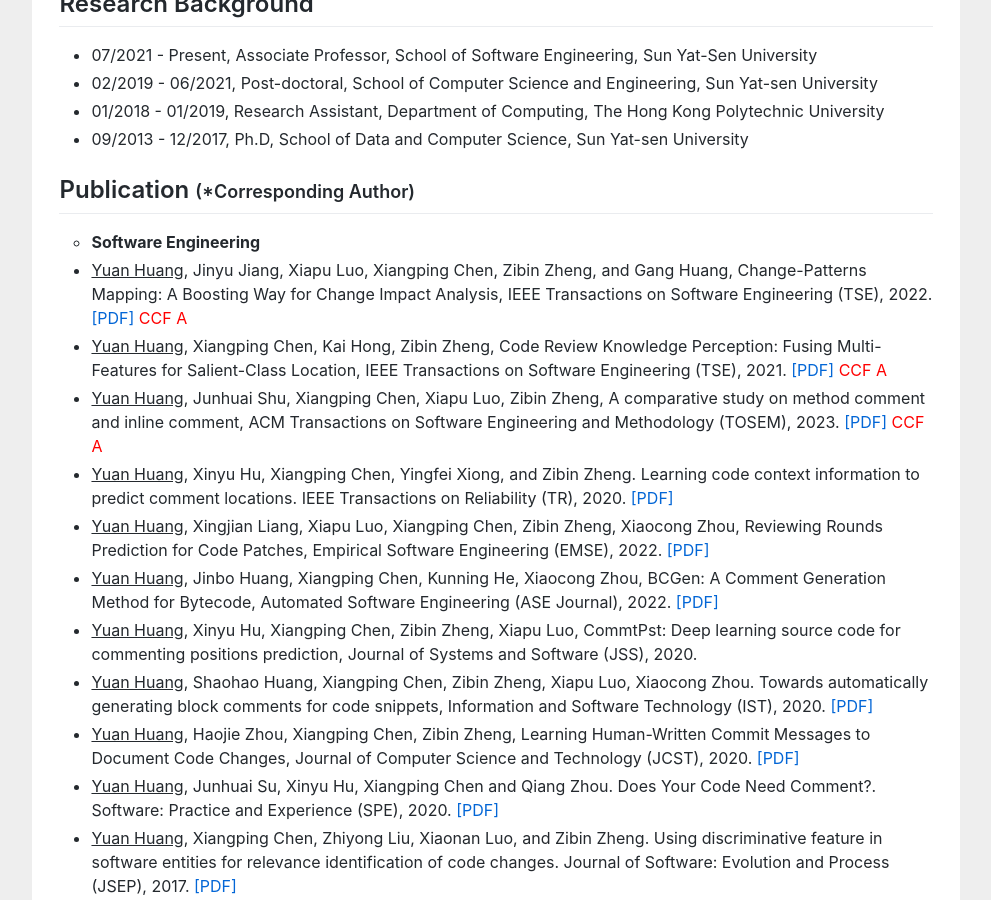
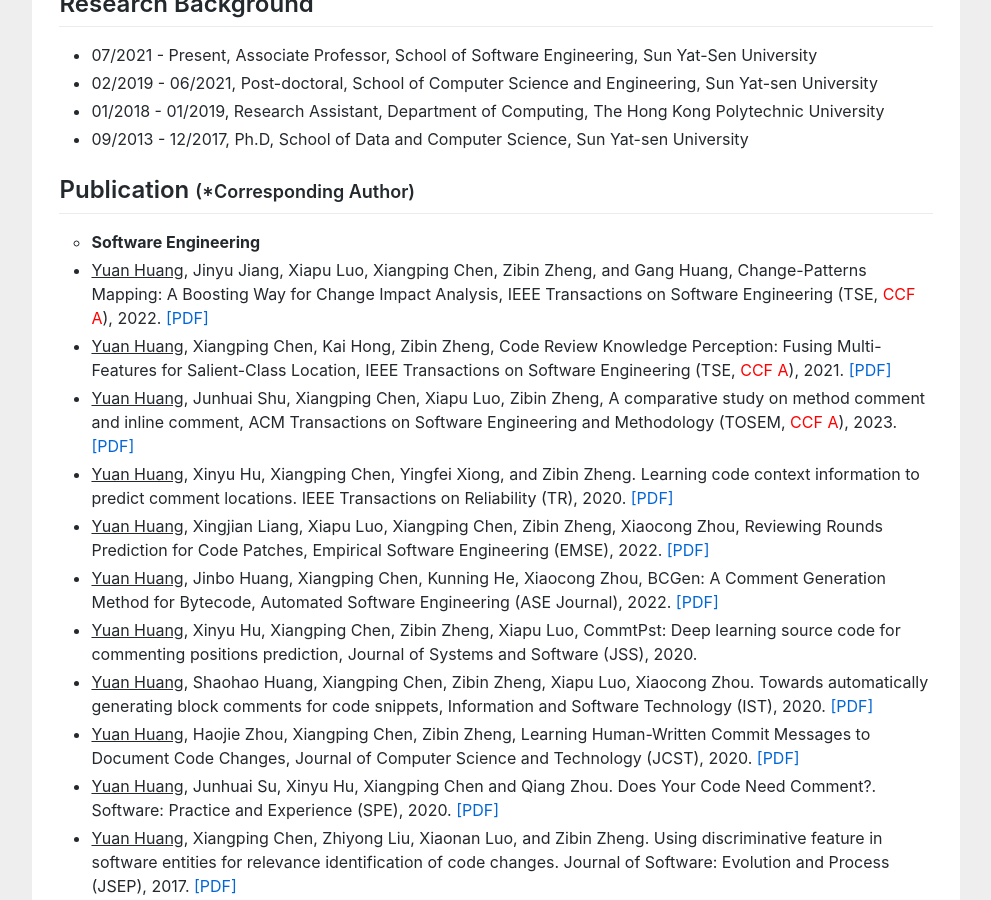
Before and after one commit to huangyuan-hy/huangyuan-hy.github.io, a Jekyll site: the page index.html, which Jekyll copies as it is, in a window 1280 px wide and 900 px high, scrolled down 645 px. Shown: the whole window, without its empty margins (144-1135 px from the left). Built offline with Jekyll 4.4.1, drawn with Linux system fonts in a browser that asks for light colours.

Commit message:
Update index.html

```diff
--- a/index.html
+++ b/index.html
@@ -86,9 +86,9 @@ gtag('config', 'UA-158965281-1');
 
 
 
-<li><u>Yuan Huang</u>, Jinyu Jiang, Xiapu Luo, Xiangping Chen, Zibin Zheng, and Gang Huang, Change-Patterns Mapping: A Boosting Way for Change Impact Analysis, IEEE Transactions on Software Engineering (TSE), 2022. <a href="https://ieeexplore.ieee.org/stamp/stamp.jsp?arnumber=9354949">[PDF] </a> <a href="" style="color:red;"> CCF A</a></li>
-<li><u>Yuan Huang</u>, Xiangping Chen, Kai Hong, Zibin Zheng, Code Review Knowledge Perception: Fusing Multi-Features for Salient-Class Location, IEEE Transactions on Software Engineering (TSE), 2021. <a href="https://ieeexplore.ieee.org/abstract/document/9186620">[PDF]</a> <a href="" style="color:red;"> CCF A</a></li>
-<li><u>Yuan Huang</u>, Junhuai Shu, Xiangping Chen, Xiapu Luo, Zibin Zheng, A comparative study on method comment and inline comment, ACM Transactions on Software Engineering and Methodology (TOSEM), 2023. <a href="https://dl.acm.org/doi/pdf/10.1145/3582570">[PDF]</a> <a href="" style="color:red;"> CCF A</a></li>
+<li><u>Yuan Huang</u>, Jinyu Jiang, Xiapu Luo, Xiangping Chen, Zibin Zheng, and Gang Huang, Change-Patterns Mapping: A Boosting Way for Change Impact Analysis, IEEE Transactions on Software Engineering (TSE, <a href="" style="color:red;"> CCF A</a>), 2022. <a href="https://ieeexplore.ieee.org/stamp/stamp.jsp?arnumber=9354949">[PDF] </a> </li>
+<li><u>Yuan Huang</u>, Xiangping Chen, Kai Hong, Zibin Zheng, Code Review Knowledge Perception: Fusing Multi-Features for Salient-Class Location, IEEE Transactions on Software Engineering (TSE, <a href="" style="color:red;"> CCF A</a>), 2021. <a href="https://ieeexplore.ieee.org/abstract/document/9186620">[PDF]</a> </li>
+<li><u>Yuan Huang</u>, Junhuai Shu, Xiangping Chen, Xiapu Luo, Zibin Zheng, A comparative study on method comment and inline comment, ACM Transactions on Software Engineering and Methodology (TOSEM, <a href="" style="color:red;"> CCF A</a>), 2023. <a href="https://dl.acm.org/doi/pdf/10.1145/3582570">[PDF]</a> </li>
 <li><u>Yuan Huang</u>, Xinyu Hu, Xiangping Chen, Yingfei Xiong, and Zibin Zheng. Learning code context information to predict comment locations. IEEE Transactions on Reliability (TR), 2020. <a href="https://ieeexplore.ieee.org/abstract/document/8809910">[PDF]</a></li>
 <li><u>Yuan Huang</u>, Xingjian Liang, Xiapu Luo, Xiangping Chen, Zibin Zheng, Xiaocong Zhou, Reviewing Rounds Prediction for Code Patches, Empirical Software Engineering (EMSE), 2022. <a href="https://link.springer.com/article/10.1007/s10664-021-10035-z">[PDF]</a></li>
 <li><u>Yuan Huang</u>, Jinbo Huang, Xiangping Chen, Kunning He, Xiaocong Zhou, BCGen: A Comment Generation Method for Bytecode, Automated Software Engineering (ASE Journal), 2022. <a href="https://link.springer.com/article/10.1007/s10515-022-00374-6">[PDF]</a></li>
```
